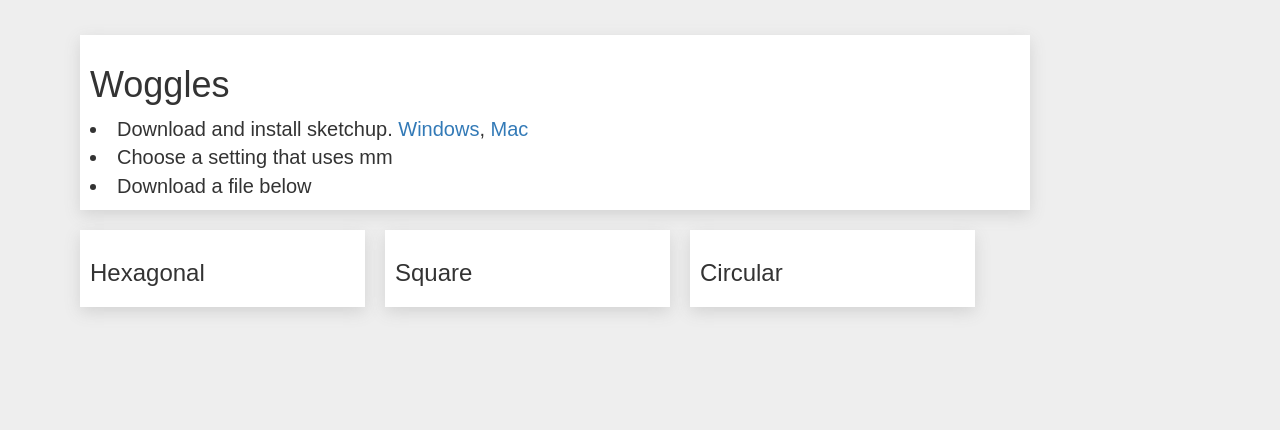
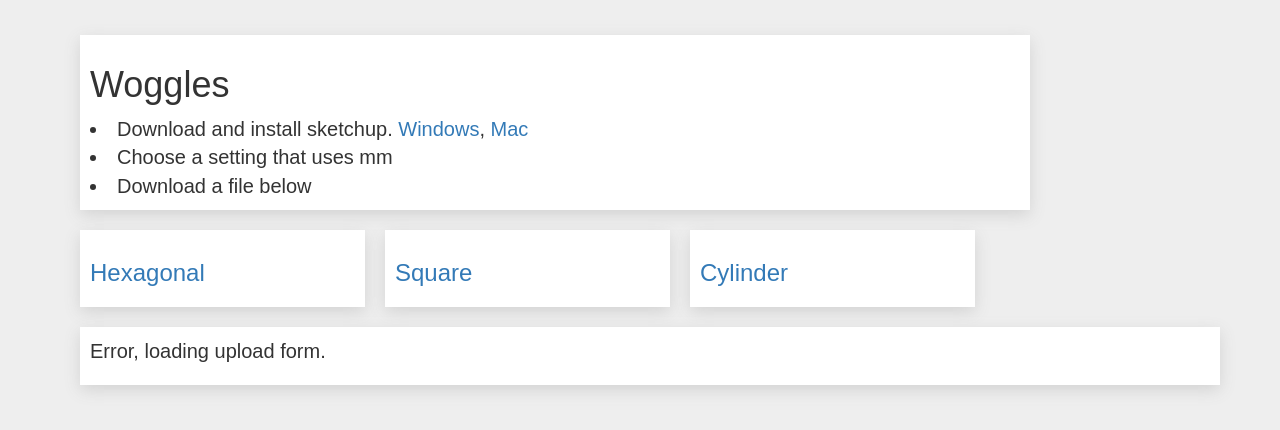
Before and after one commit to timlyo/personalWebsite, a Flask app: page /woggles in a window 1280 px wide. Shown: the part 51-481 px from the top of the page. Run offline with Flask 2, Linux system fonts and the light colour scheme; some libraries are stand-ins or nearby versions.

Commit message:
added upload for woggles

```diff
--- a/main.py
+++ b/main.py
@@ -1,10 +1,13 @@
 import argparse
 import os
 
-from flask import Flask, render_template, jsonify, send_from_directory
+from flask import Flask, render_template, jsonify, send_from_directory, url_for, request
+from werkzeug.utils import secure_filename, redirect
 
 from website import system
 from website import articles
+
+from flask.ext.uploads import *
 
 app = Flask(__name__)
 
@@ -83,8 +86,18 @@ def woggles():
 
 @app.route("/files/<path:path>")
 def serve_file(path):
-	print(app.static_folder)
-	return send_from_directory(app.static_folder, path)
+	dir = os.path.join(os.getcwd(), "files")
+	print(dir)
+	return send_from_directory(dir, path)
+
+
+@app.route("/upload", methods=["POST"])
+def upload():
+	if request.method == "POST":
+		file = request.files["file"]
+		filename = secure_filename(file.filename)
+		file.save(os.path.join("files", filename))
+		return redirect("/woggles")
 
 
 if __name__ == "__main__":
--- a/templates/woggles.html
+++ b/templates/woggles.html
@@ -1,26 +1,48 @@
 {% extends "partials/layout.html" %}
+
+{% block headerAdditionals %}
+    <script src="https://cdnjs.cloudflare.com/ajax/libs/dropzone/4.2.0/min/dropzone.min.js"></script>
+    <link rel="stylesheet" href="https://cdnjs.cloudflare.com/ajax/libs/dropzone/4.2.0/min/dropzone.min.css"/>
+{% endblock  %}
+
 {% block body %}
 <div class="container">
     <div class="col-md-10 card">
         <h1>Woggles</h1>
 
         <or>
-            <li>Download and install sketchup. <a href="http://www.sketchup.com/download/sketchup-make/windows/thank-you">Windows</a>, <a href="http://www.sketchup.com/download/sketchup-make/mac/thank-you">Mac</a></li>
+            <li>Download and install sketchup. <a
+                    href="http://www.sketchup.com/download/sketchup-make/windows/thank-you">Windows</a>, <a
+                    href="http://www.sketchup.com/download/sketchup-make/mac/thank-you">Mac</a></li>
             <li>Choose a setting that uses mm</li>
             <li>Download a file below</li>
         </or>
     </div>
 
     <div class="col-md-3 card">
-        <h3>Hexagonal</h3>
+        <a href="/files/hexagonal.skp">
+            <h3>Hexagonal</h3>
+        </a>
     </div>
 
     <div class="col-md-3 card">
-        <h3>Square</h3>
+        <a href="/files/square.skp">
+            <h3>Square</h3>
+        </a>
     </div>
 
     <div class="col-md-3 card">
-        <h3>Circular</h3>
+        <a href="/files/cylinder.skp">
+            <h3>Cylinder</h3>
+        </a>
+    </div>
+
+    <div class="col-md-12 card">
+        <form action="/upload" method="post" enctype="multipart/form-data" class="dropzone">
+            <div class="fallback">
+                <p>Error, loading upload form.</p>
+            </div>
+        </form>
     </div>
 </div>
 {% endblock %}
```
Also changed, not shown: 6 other files.
